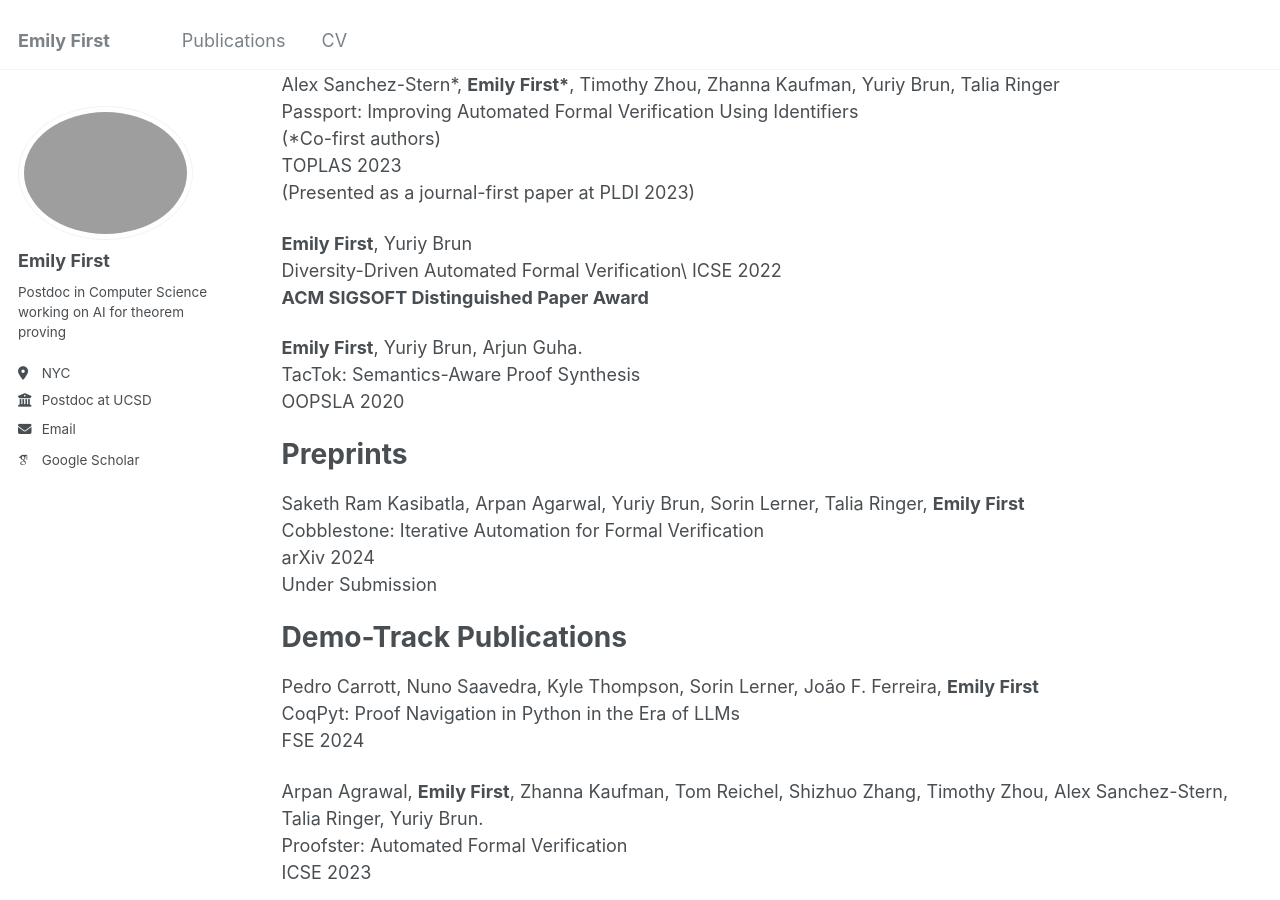
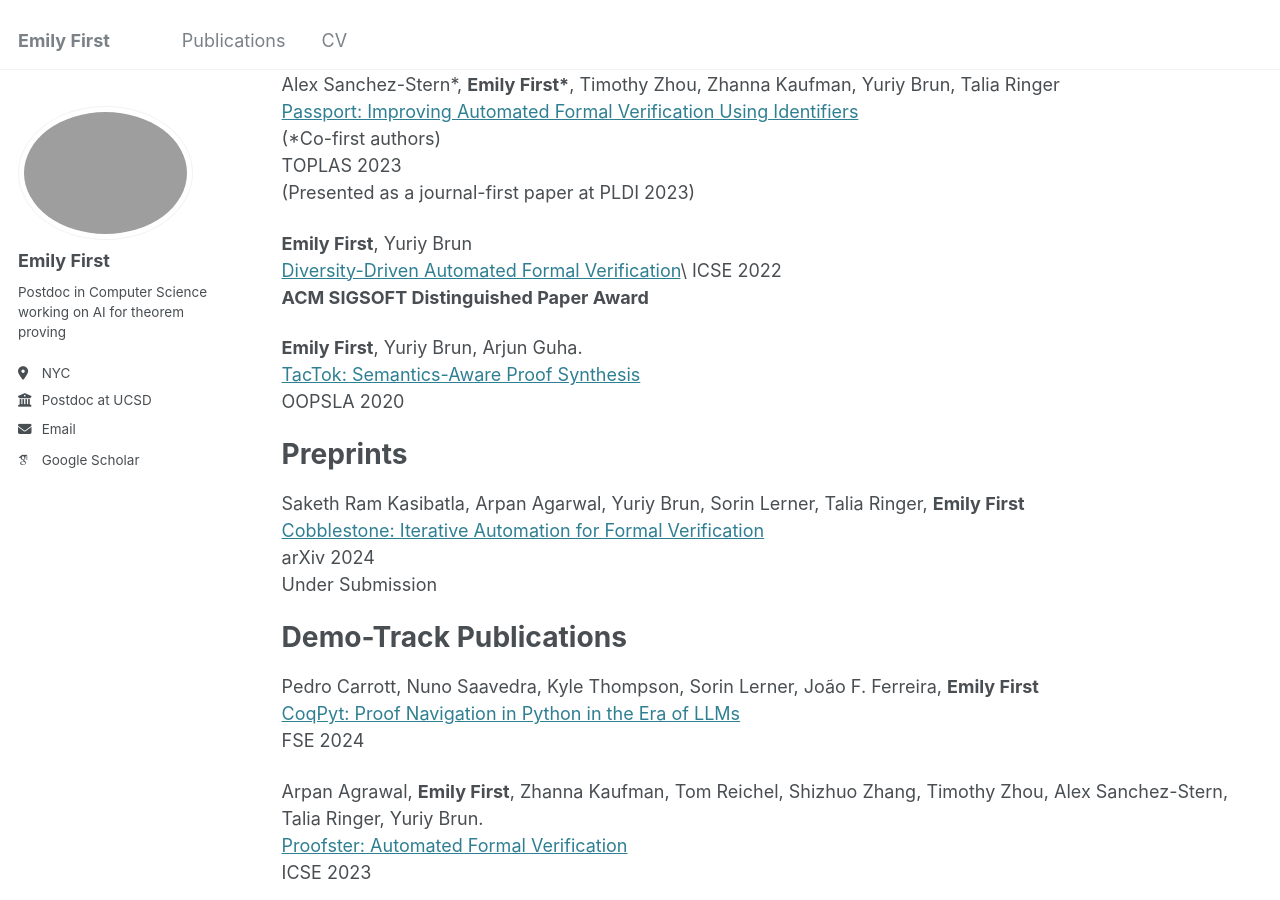
Before and after one commit to efirst/efirst.github.io, a Jekyll site: the page built from _pages/publications.md, in a window 1280 px wide and 900 px high, scrolled down 523 px. Built offline with Jekyll 4.4.1, drawn with Linux system fonts in a browser that asks for light colours; some web fonts are replaced; part of the change alters nothing that is shown.

Commit message:
added links

```diff
--- a/_pages/publications.md
+++ b/_pages/publications.md
@@ -11,59 +11,59 @@ author_profile: true
 Full-length Publications
 ======
 Robert Thompson, Nuno Saavedra, Pedro Carrott, Kevin Fisher, Alex Sanchez-Stern, Yuriy Brun, João F. Ferreira, Sorin Lerner, **Emily First**\
-Rango: Adaptive Retrieval-Augmented Proving for Automated Software Verification\
+[Rango: Adaptive Retrieval-Augmented Proving for Automated Software Verification](https://people.cs.umass.edu/~brun/pubs.php?key=Thompson25icse&bib=pubs%252Fbrun.bib)\
 ICSE 2025
 
 Chenyang An, Zhibo Chen, Qihao Ye, **Emily First**, Letian Peng, Jiayun Zhang, Zihan Wang, Sorin Lerner, Jingbo Shang\
-Learn from Failure: Fine-Tuning LLMs with Trial-and-Error Data for Intuitionistic Propositional Logic Proving\
+[Learn from Failure: Fine-Tuning LLMs with Trial-and-Error Data for Intuitionistic Propositional Logic Proving](https://aclanthology.org/2024.acl-long.45)\
 ACL Main 2024
 
 **Emily First**, Markus N. Rabe, Talia Ringer, Yuriy Brun\
-Baldur: Whole-Proof Generation and Repair with Large Language Models\
+[Baldur: Whole-Proof Generation and Repair with Large Language Models](https://dl.acm.org/doi/10.1145/3611643.3616243)\
 ESEC/FSE 2023\
 **ACM SIGSOFT Distinguished Paper Award**
 
 Alex Sanchez-Stern\*, **Emily First\***, Timothy Zhou, Zhanna Kaufman, Yuriy Brun, Talia Ringer\
-Passport: Improving Automated Formal Verification Using Identifiers\
+[Passport: Improving Automated Formal Verification Using Identifiers](https://dl.acm.org/doi/10.1145/3593374)\
 (*Co-first authors)\
 TOPLAS 2023\
 (Presented as a journal-first paper at PLDI 2023)
 
 **Emily First**, Yuriy Brun\
-Diversity-Driven Automated Formal Verification\
+[Diversity-Driven Automated Formal Verification](https://dl.acm.org/doi/10.1145/3510003.3510138)\
 ICSE 2022\
 **ACM SIGSOFT Distinguished Paper Award**
 
 **Emily First**, Yuriy Brun, Arjun Guha.\
-TacTok: Semantics-Aware Proof Synthesis\
+[TacTok: Semantics-Aware Proof Synthesis](https://dl.acm.org/doi/10.1145/3428299)\
 OOPSLA 2020
 
 Preprints
 ======
 Saketh Ram Kasibatla, Arpan Agarwal, Yuriy Brun, Sorin Lerner, Talia Ringer, **Emily First**\
-Cobblestone: Iterative Automation for Formal Verification\
+[Cobblestone: Iterative Automation for Formal Verification](https://arxiv.org/abs/2410.19940)\
 arXiv 2024\
 Under Submission
 
 Demo-Track Publications
 ======
 Pedro Carrott, Nuno Saavedra, Kyle Thompson, Sorin Lerner, João F. Ferreira, **Emily First**\
-CoqPyt: Proof Navigation in Python in the Era of LLMs\
+[CoqPyt: Proof Navigation in Python in the Era of LLMs](https://dl.acm.org/doi/10.1145/3663529.3663814)\
 FSE 2024
 
 Arpan Agrawal, **Emily First**, Zhanna Kaufman, Tom Reichel, Shizhuo Zhang, Timothy Zhou,  Alex Sanchez-Stern, Talia Ringer, Yuriy Brun.\
-Proofster: Automated Formal Verification\
+[Proofster: Automated Formal Verification](https://dl.acm.org/doi/10.1109/ICSE-Companion58688.2023.00018)\
 ICSE 2023
 
 
 Workshop Publications
 ======
 Sólrún Einarsdóttir, Yousef Alhessi, **Emily First**, Moa Johansson\
-On Lemma Conjecturing using Neural, Symbolic and Neuro-symbolic approaches\
+[On Lemma Conjecturing using Neural, Symbolic and Neuro-symbolic approaches](https://aitp-conference.org/2024/abstract/AITP_2024_paper_32.pdf)\
 In 9th Conference on Artificial Intelligence and Theorem Proving\
 AITP 2024
 
 Shizhuo Dylan Zhang, **Emily First**, Talia Ringer\
-Getting More out of Large Language Models for Proofs\
+[Getting More out of Large Language Models for Proofs](https://aitp-conference.org/2023/abstract/AITP_2023_paper_3.pdf)\
 In 8th Conference on Artificial Intelligence and Theorem Proving\
 AITP 2023
```
